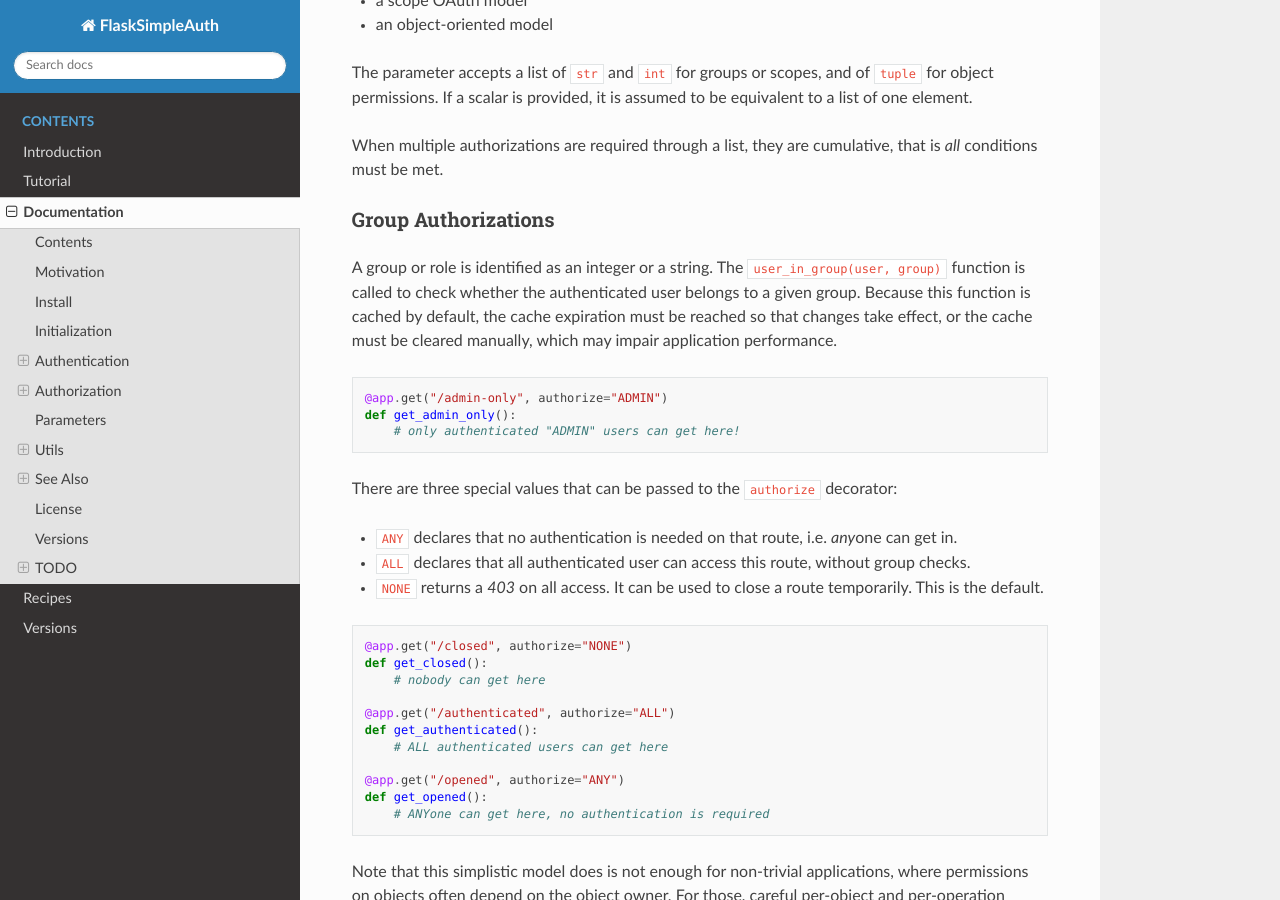
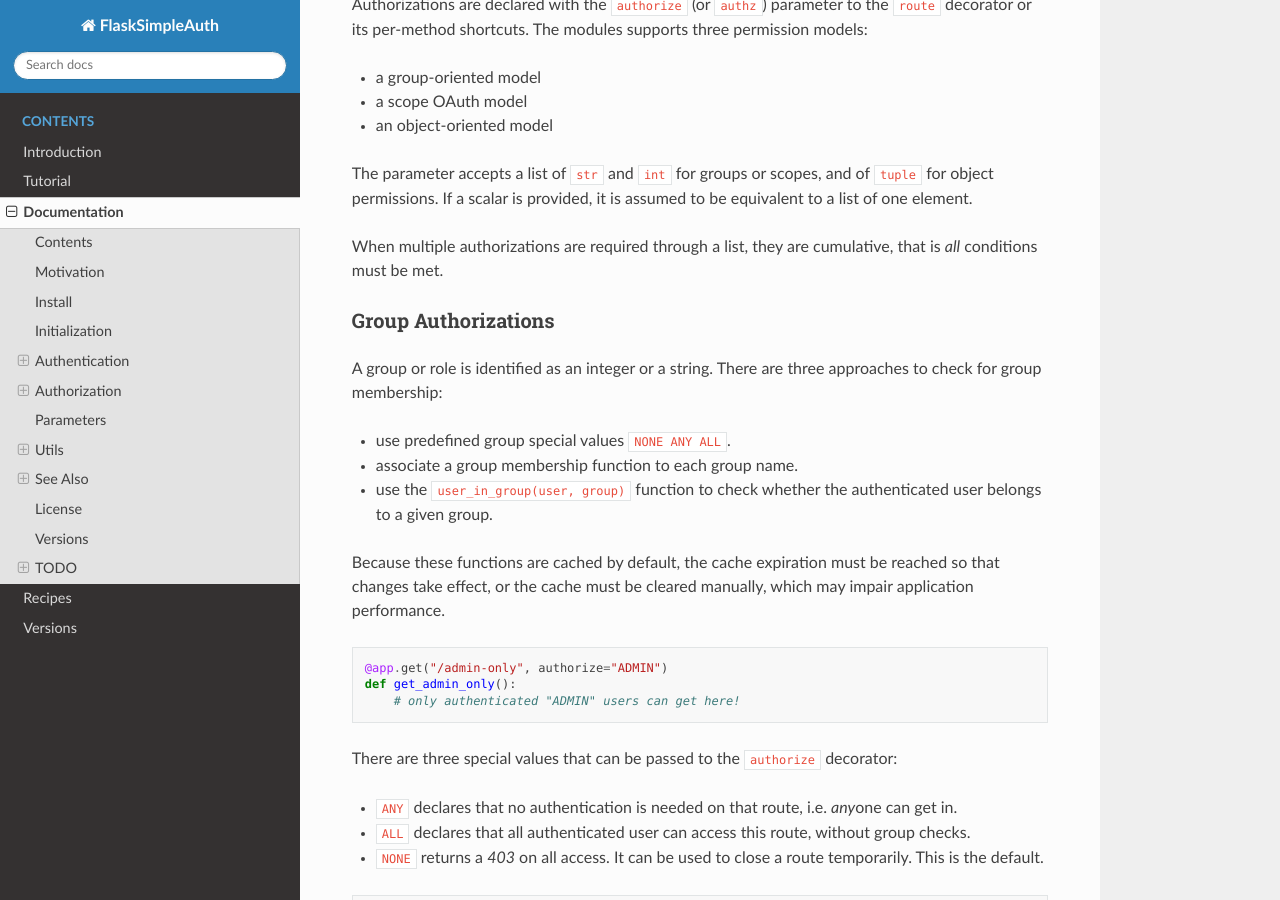
Before and after one commit to zx80/flask-simple-auth, a Sphinx documentation site: the page built from docs/DOCUMENTATION.md, in a window 1280 px wide and 900 px high, scrolled down 9589 px. Built offline with Sphinx 7.4.7 and the Read the Docs theme 2.0.0, drawn with Linux system fonts in a browser that asks for light colours; pages that are not in the unit, such as notebooks, are missing from menus; some of the changed text lies outside the part shown.

Commit message:
expand doc around group check

```diff
--- a/docs/DOCUMENTATION.md
+++ b/docs/DOCUMENTATION.md
@@ -161,6 +161,12 @@
 def get_user_pass(user: str) -> str|None:
     return ...
 
+# return whether user belong to some group (see with FSA_GROUP_CHECK)
+@app.group_check("admin")
+def user_is_admin(user: str) -> bool:
+    return ...
+
+# or alternative catch-all dynamic approach
 # return whether user is in group (see with FSA_USER_IN_GROUP)
 @app.user_in_group
 def user_in_group(user: str, group: str) -> bool:
@@ -526,9 +532,14 @@
 ### Group Authorizations
 
 A group or role is identified as an integer or a string.
-The `user_in_group(user, group)` function is called to check whether the
-authenticated user belongs to a given group.
-Because this function is cached by default, the cache expiration must
+There are three approaches to check for group membership:
+
+- use predefined group special values `NONE ANY ALL`.
+- associate a group membership function to each group name.
+- use the `user_in_group(user, group)` function to check whether the
+  authenticated user belongs to a given group.
+
+Because these functions are cached by default, the cache expiration must
 be reached so that changes take effect, or the cache must be cleared
 manually, which may impair application performance.
 
```
